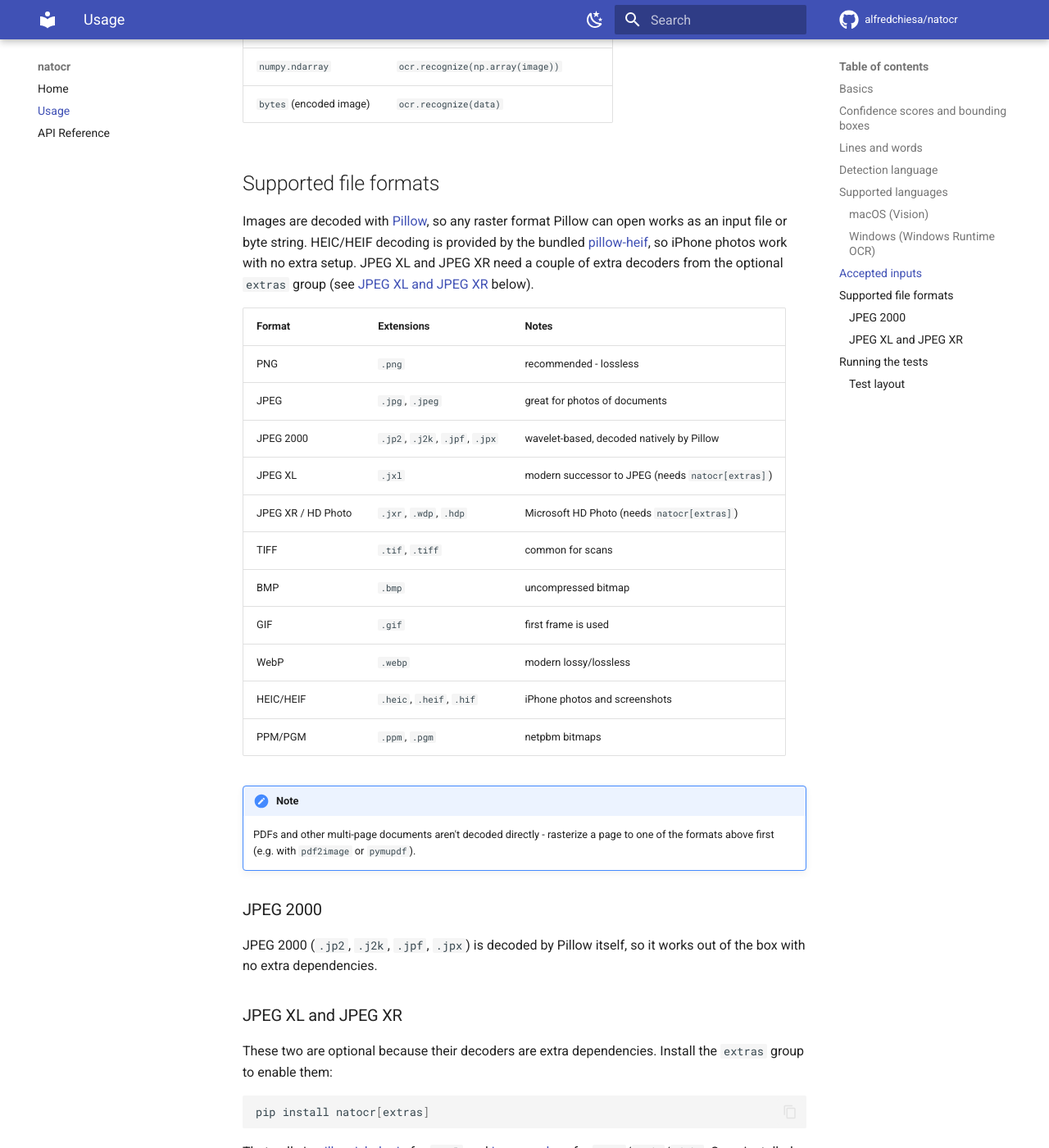
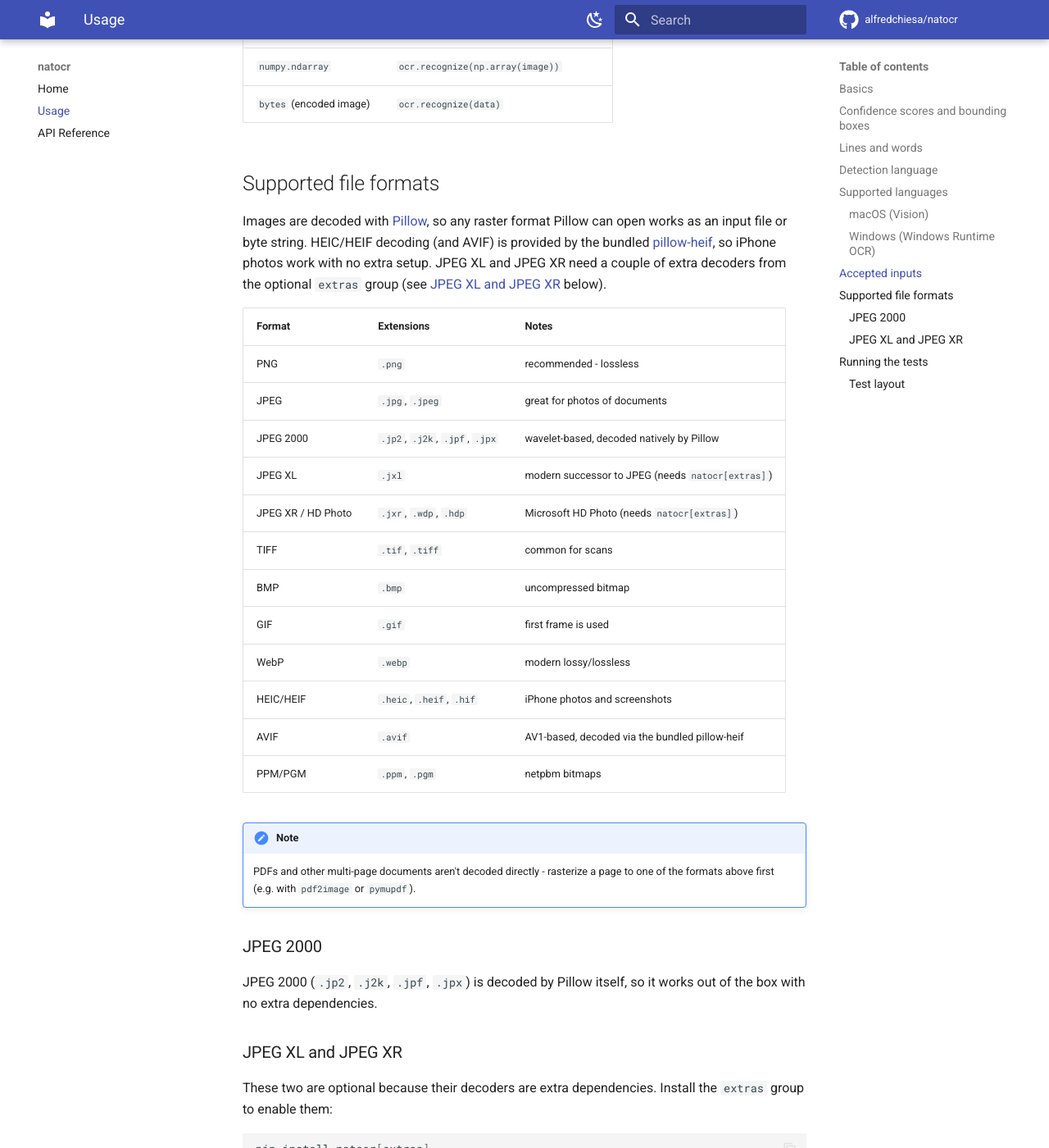
Before and after one commit to alfredchiesa/natocr, an MkDocs documentation site: the page built from docs/usage.md, in a window 1280 px wide and 1400 px high, scrolled down 3349 px. Shown: the whole window at 82% size. Built offline with MkDocs 1.6.1 and Material for MkDocs 9.7.7, drawn with Linux system fonts in a browser that asks for light colours; comment, search, counter and statistics services are not loaded.

Commit message:
fix: ensures `AVIF` is noted and tested

```diff
--- a/docs/usage.md
+++ b/docs/usage.md
@@ -151,7 +151,7 @@ ocr.recognize(open("page.png", "rb").read())  # raw image bytes
 
 Images are decoded with [Pillow](https://python-pillow.org/), so any raster
 format Pillow can open works as an input file or byte string. HEIC/HEIF decoding
-is provided by the bundled [pillow-heif](https://github.com/bigcat88/pillow_heif),
+(and AVIF) is provided by the bundled [pillow-heif](https://github.com/bigcat88/pillow_heif),
 so iPhone photos work with no extra setup. JPEG XL and JPEG XR need a couple of
 extra decoders from the optional `extras` group (see
 [JPEG XL and JPEG XR](#jpeg-xl-and-jpeg-xr) below).
@@ -168,6 +168,7 @@ extra decoders from the optional `extras` group (see
 | GIF | `.gif` | first frame is used |
 | WebP | `.webp` | modern lossy/lossless |
 | HEIC/HEIF | `.heic`, `.heif`, `.hif` | iPhone photos and screenshots |
+| AVIF | `.avif` | AV1-based, decoded via the bundled pillow-heif |
 | PPM/PGM | `.ppm`, `.pgm` | netpbm bitmaps |
 
 !!! note
```
Also changed, not shown: README.md (+2 -1 lines), 2 other files.
